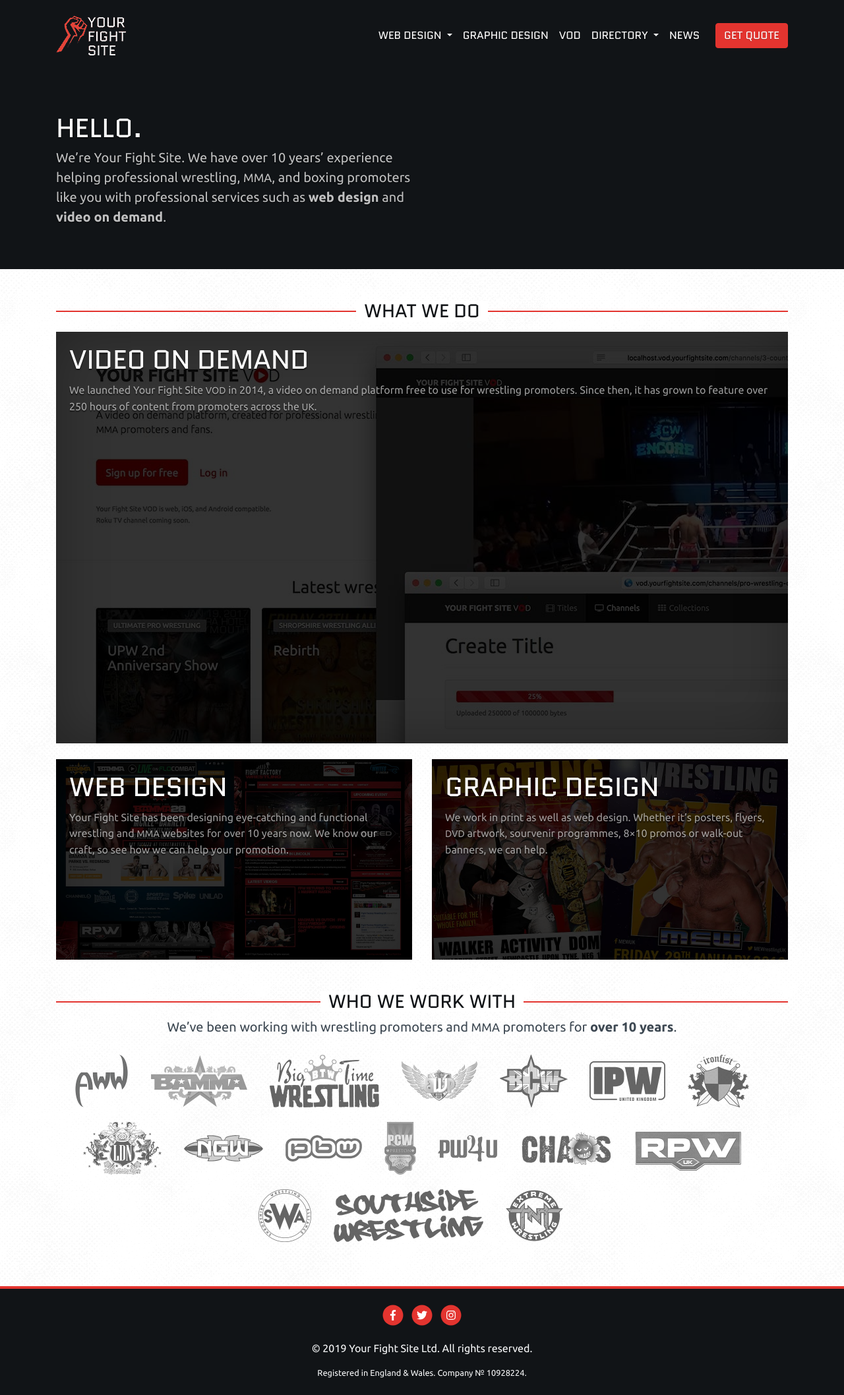
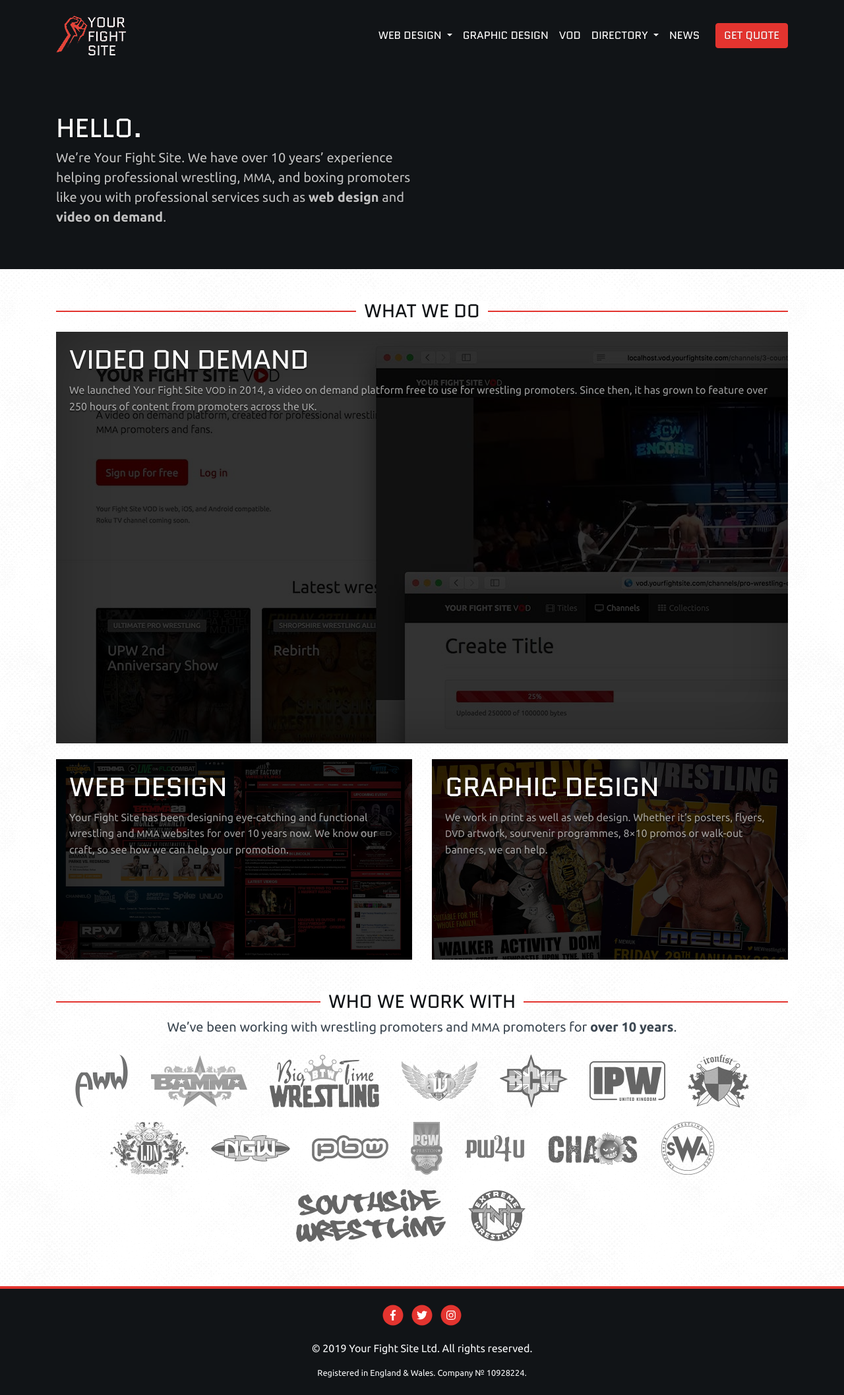
Before and after one commit to yourfightsite/yourfightsite.github.io, a Jekyll site: the page built from index.html, in a window 1280 px wide. Shown: the whole page at 66% size. Built offline with Jekyll 4.4.1, drawn with Linux system fonts in a browser that asks for light colours; nearby versions of some CDN libraries; the list of posts is cut into pages by our own code.

Commit message:
Remove RPW as a client

```diff
--- a/index.html
+++ b/index.html
@@ -82,7 +82,6 @@
       {% include client.html name="Preston City Wrestling" url="http://www.prestoncitywrestling.com" %}
       {% include client.html name="Pro Wrestling 4 U" url="https://www.pw4u.co.uk" %}
       {% include client.html name="Pro Wrestling Chaos" url="http://www.prowrestlingchaos.com" %}
-      {% include client.html name="Revolution Pro Wrestling" url="http://www.revolutionprowrestling.com" %}
       {% include client.html name="Shropshire Wrestling Alliance" url="https://www.shropshirewrestling.co.uk" %}
       {% include client.html name="Southside Wrestling" url="http://www.southsidewrestling.co.uk" %}
       {% include client.html name="TNT Extreme Wrestling" %}
```
Also changed, not shown: img/clients/revolution-pro-wrestling.png (deleted).
